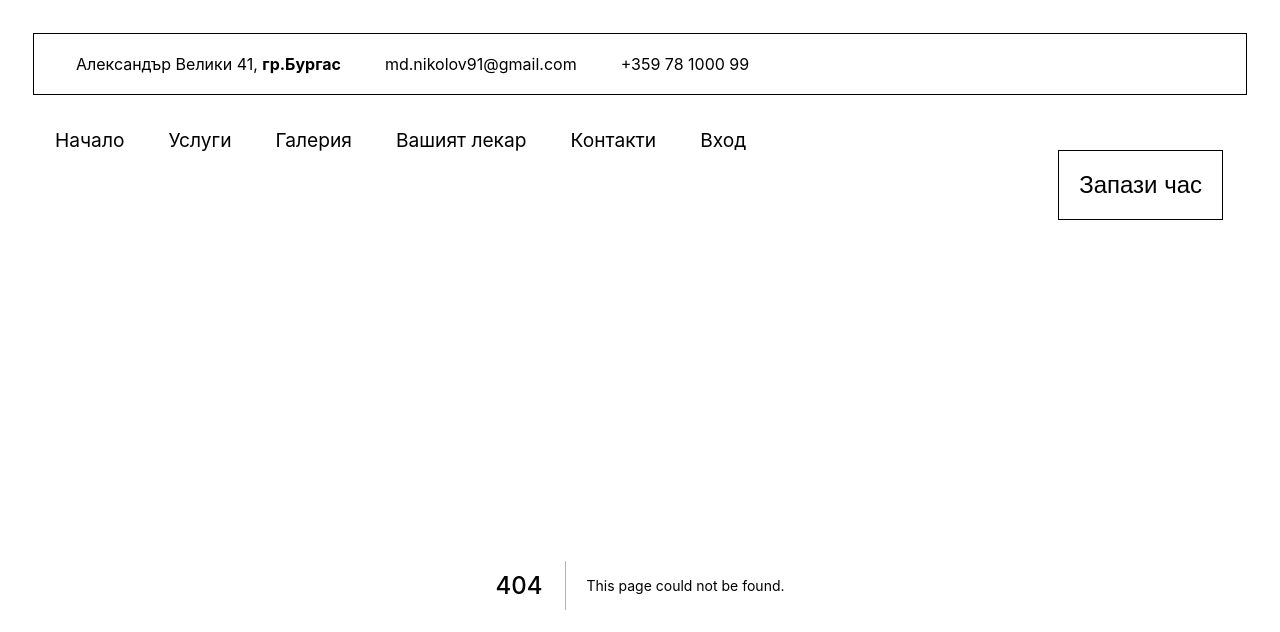
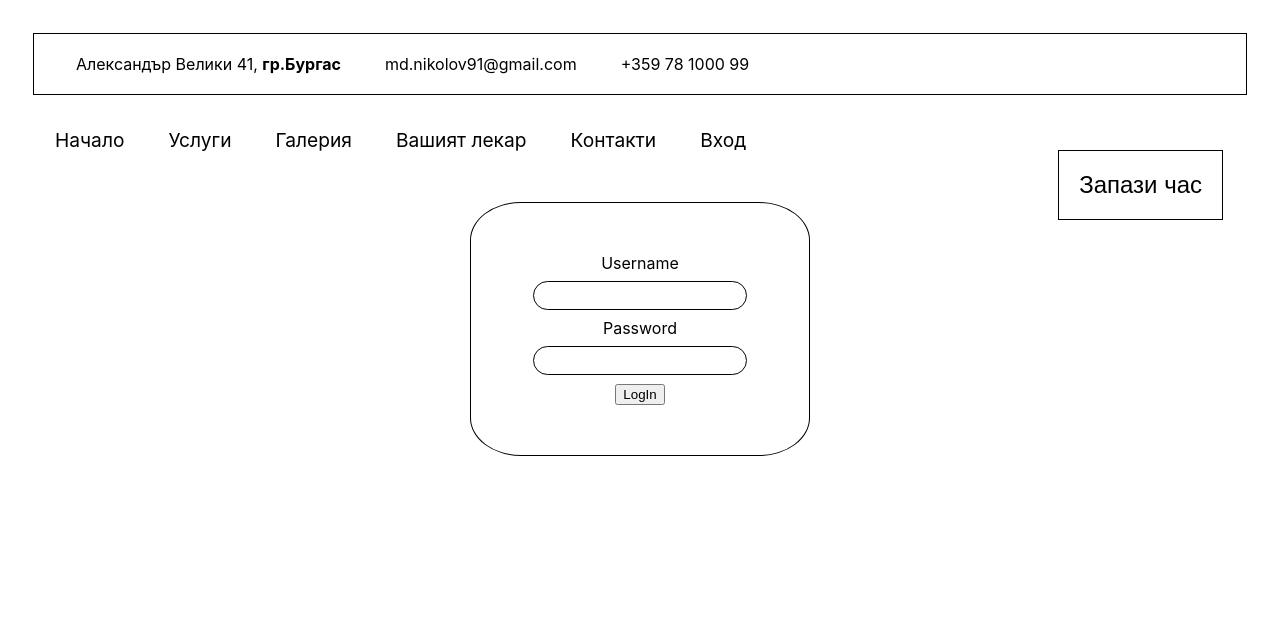
Before and after one commit to stefanovagloriaa/medical-appointment-app, a Next.js app: page /login in a window 1280 px wide. Before the commit this address had no page. Shown: the top 632 px of the page. Built offline with nearby package versions, Linux system fonts and the light colour scheme.

Commit message:
simple loginPage added

```diff
--- /dev/null
+++ b/components/Login.js
@@ -0,0 +1,22 @@
+import { Fragment } from "react";
+import classes from "./Login.module.css";
+
+const Login = () => {
+  return (
+    <Fragment>
+      <form className={classes.formStyle}>
+        <label className={classes.labelStyle} htmlFor="username">
+          Username
+        </label>
+        <input className={classes.inputStyle} id="username" />
+        <label className={classes.labelStyle} htmlFor="password">
+          Password
+        </label>
+        <input className={classes.inputStyle} id="password" />
+        <button>LogIn</button>
+      </form>
+    </Fragment>
+  );
+};
+
+export default Login;
--- /dev/null
+++ b/components/Login.module.css
@@ -0,0 +1,22 @@
+.formStyle {
+    text-align: center;
+    padding: 50px;
+    border: 1px solid;
+    margin-left: 470px;
+    margin-right: 470px;
+    margin-top: 50px;
+    border-radius: 15%;
+}
+
+.labelStyle {
+    padding: 20px;
+}
+
+.inputStyle {
+    width: 90%;
+    padding: 6px;
+    margin: 8px;
+    box-sizing: border-box;
+    border: 1px solid black;
+    border-radius: 15px;
+}
--- /dev/null
+++ b/pages/login.js
@@ -0,0 +1,8 @@
+import { Fragment } from "react";
+import Login from "../components/Login";
+
+const LoginPage = () => {
+  return <Login />;
+};
+
+export default LoginPage;
```
